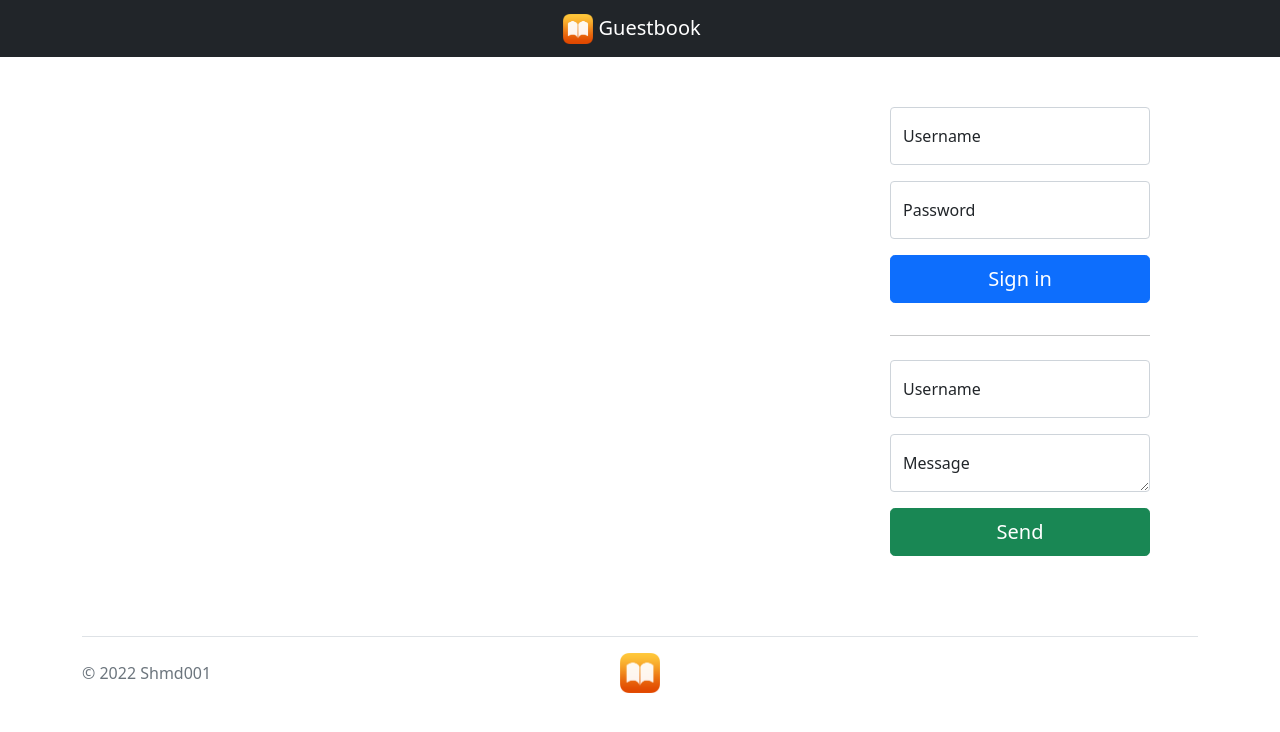
After one commit to shmd001/django-guestbook, a Django app: page / in a window 1280 px wide. The commit adds this page. Shown: the top 732 px of the page. Run offline with Django 4.2, Linux system fonts and the light colour scheme; data that the repository does not hold is empty.

Commit message:
Add template for `guestbook` page

```diff
--- /dev/null
+++ b/base/templates/base/guestbook.html
@@ -0,0 +1,92 @@
+{% extends 'base/main.html' %}
+{% block content %}
+
+<!-- HEADER -->
+<header>
+    <nav class="navbar navbar-expand-lg navbar-dark bg-dark">
+        <div class="container-fluid">
+            <div class="collapse navbar-collapse justify-content-md-center">
+                <a class="navbar-brand" href="#">
+                    {% load static %}
+                    <img src="{% static 'base/images/ibooks.png' %}" alt="" width="30" height="30" class="d-inline-block align-text-top">
+                    Guestbook
+                </a>
+            </div>
+        </div>
+    </nav>
+</header>
+
+<!-- BODY -->
+<main>
+    <div class="container">
+        <div class="row">
+
+            <!-- COLUMN #1 -->
+            <div class="col-md-8 col-xs-12 messages">
+
+                {% for message in messages %}
+                    <!-- MESSAGE -->
+                    <div class="card">
+                        <div class="card-header">
+                            {{message.user}}
+                        </div>
+                        <div class="card-body">
+                            <h5 class="card-title">{{message.text}}</h5>
+                        </div>
+                    </div>
+                {% endfor %}
+
+            </div>
+
+            <!-- COLUMN #2 -->
+            <div class="col-md-4 col-xs-12">
+                <div class="modal-body p-5 pt-0">
+
+                    <!-- SIGN UP -->
+                    <form>
+                        <div class="form-floating mb-3">
+                            <input type="login" class="form-control rounded-4" id="floatingInput" placeholder="Username">
+                            <label for="floatingInput">Username</label>
+                        </div>
+                        <div class="form-floating mb-3">
+                            <input type="password" class="form-control rounded-4" id="floatingPassword" placeholder="Password">
+                            <label for="floatingPassword">Password</label>
+                        </div>
+                        <button class="w-100 mb-2 btn btn-lg rounded-4 btn-primary" type="submit">Sign in</button>
+                    </form>
+
+                    <hr class="my-4">
+
+                    <!-- SEND MESSAGE -->
+                    <form>
+                        <div class="form-floating mb-3">
+                            <input type="login" class="form-control rounded-4" id="floatingInput" placeholder="Username">
+                            <label for="floatingInput">Username</label>
+                        </div>
+                        <div class="form-floating mb-3">
+                            <textarea class="form-control" placeholder="Message text" id="floatingTextarea"></textarea>
+                            <label for="floatingTextarea">Message</label>
+                        </div>
+                        <button class="w-100 mb-2 btn btn-success btn-lg rounded-4 btn-primary" type="submit">Send</button>
+                    </form>
+                </div>
+            </div>
+        </div>
+    </div>
+</main>
+
+<!-- FOOTER -->
+<footer>
+    <div class="container">
+        <footer class="d-flex flex-wrap justify-content-between align-items-center py-3 my-4 border-top">
+            <p class="col-md-4 mb-0 text-muted">© 2022 Shmd001</p>
+
+            <a href="/" class="col-md-4 d-flex align-items-center justify-content-center mb-3 mb-md-0 me-md-auto link-dark text-decoration-none">
+                {% load static %}
+                <img src="{% static 'base/images/ibooks.png' %}" alt="" width="40" height="40">
+            </a>
+        </footer>
+    </div>
+</footer>
+
+{% endblock content %}
--- a/base/templates/base/main.html
+++ b/base/templates/base/main.html
@@ -8,12 +8,14 @@
 
     <!--Bootstrap-->
     <link href="https://cdn.jsdelivr.net/npm/bootstrap@5.1.3/dist/css/bootstrap.min.css" rel="stylesheet" integrity="sha384-1BmE4kWBq78iYhFldvKuhfTAU6auU8tT94WrHftjDbrCEXSU1oBoqyl2QvZ6jIW3" crossorigin="anonymous">
+
+    {% load static %}
+    <link rel="stylesheet" href="{% static 'base/styles/style.css' %}">
+
 </head>
 <body>
-    <div class="container">
-        {% block content %}
+    {% block content %}
 
-        {% endblock content %}
-    </div>
+    {% endblock content %}
 </body>
 </html>
```
